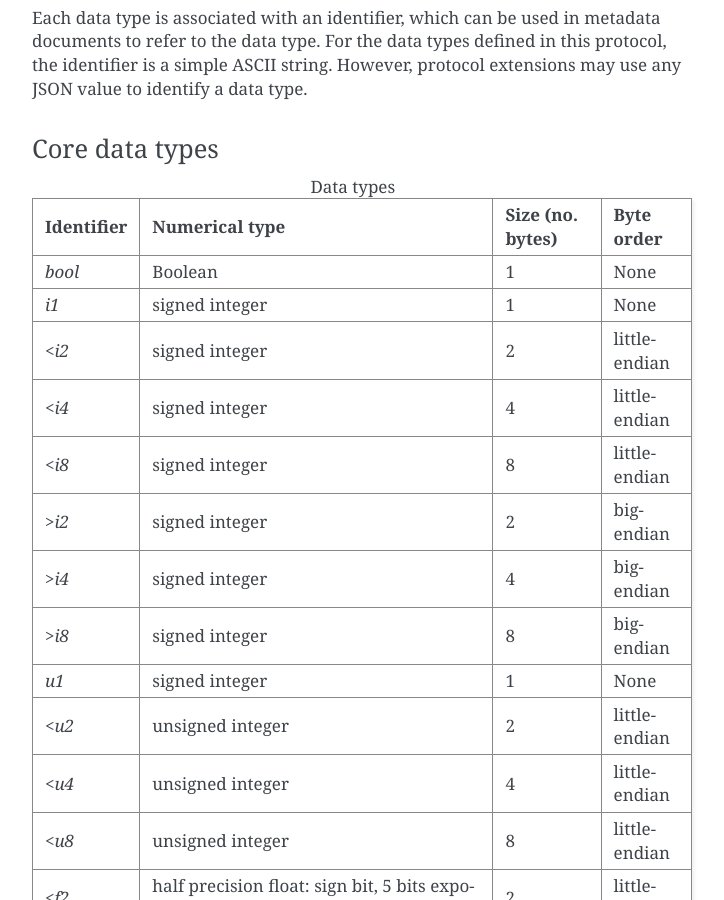
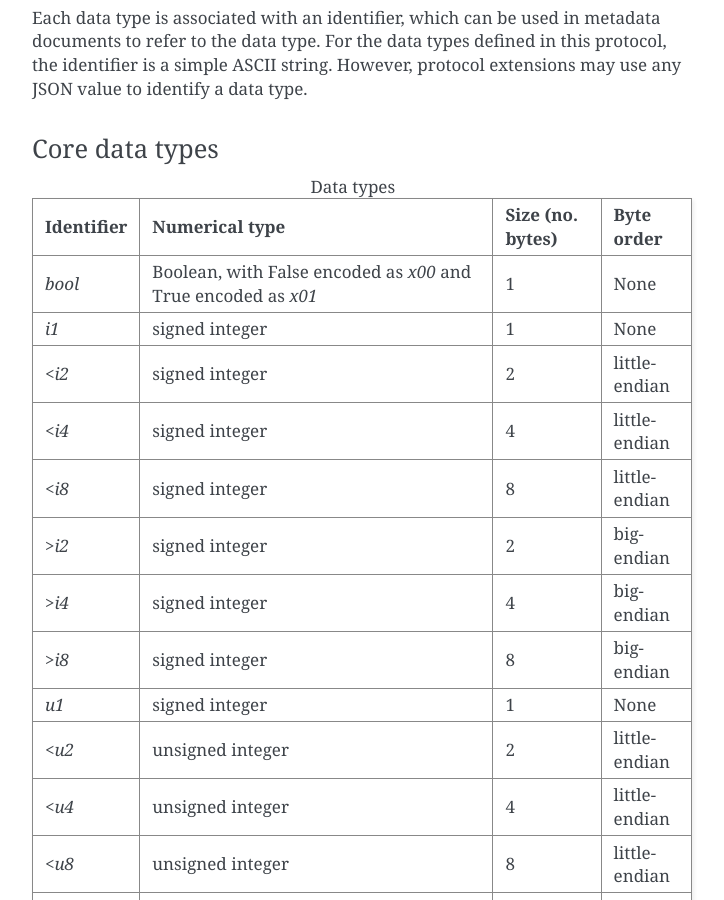
Before and after one commit to zarr-developers/zarr-specs, a Sphinx documentation site: the page built from docs/protocol/core/v3.0.rst, in a window 1280 px wide and 900 px high, scrolled down 2309 px. Shown: the whole window, without its empty margins (388-1112 px from the left). Built offline with Sphinx 7.4.7, drawn with Linux system fonts in a browser that asks for light colours.

Commit message:
add boolean encoding

```diff
--- a/docs/protocol/core/v3.0.rst
+++ b/docs/protocol/core/v3.0.rst
@@ -133,7 +133,7 @@ Core data types
      - Size (no. bytes)
      - Byte order
    * - `bool`
-     - Boolean
+     - Boolean, with False encoded as `\x00` and True encoded as `\x01`
      - 1
      - None
    * - `i1`
```
